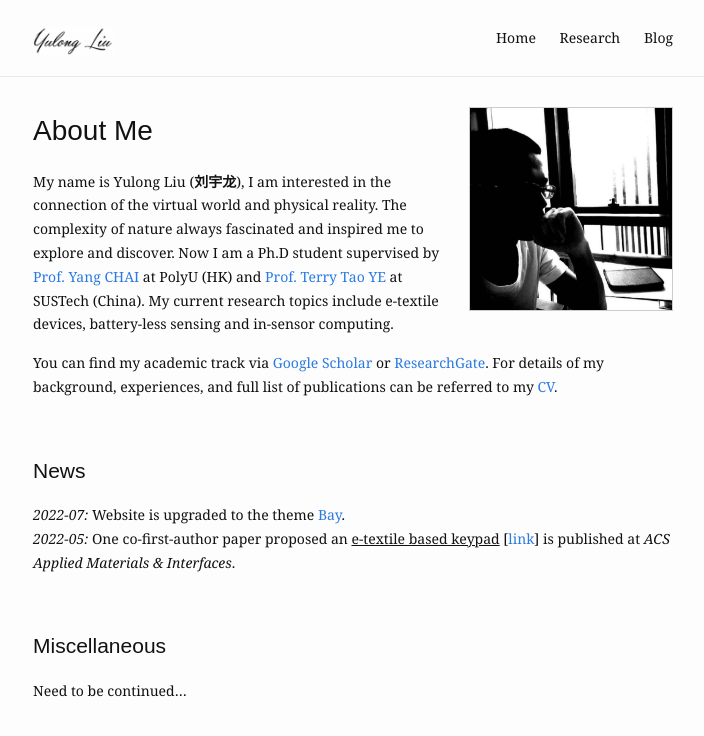
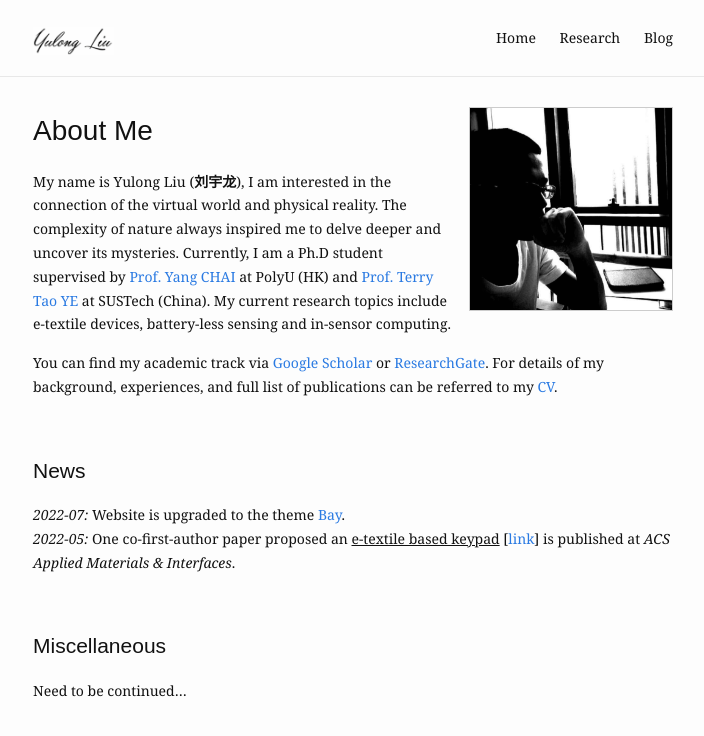
Before and after one commit to Yulong97/Yulong97.github.io, a Jekyll site: the page built from index.md, in a window 1280 px wide, cut to the strip 0-761 px from the top of the page. Shown: the top 736 px of the strip, without its empty margins (287-991 px from the left). Built offline with Jekyll 4.4.1, drawn with Linux system fonts in a browser that asks for light colours.

Commit message:
update information

```diff
--- a/index.md
+++ b/index.md
@@ -8,7 +8,7 @@ profile_picture:
 <h1>About Me</h1>
 
 <p>
-  My name is Yulong Liu (<b>刘宇龙</b>), I am interested in the connection of the virtual world and physical reality. The complexity of nature always fascinated and inspired me to explore and discover. Now I am a Ph.D student supervised by <a href="http://ap.polyu.edu.hk/ychai/">Prof. Yang CHAI</a> at PolyU (HK) and <a href="https://faculty.sustech.edu.cn/yet/en/">Prof. Terry Tao YE</a> at SUSTech (China). My current research topics include e-textile devices, battery-less sensing and in-sensor computing.
+  My name is Yulong Liu (<b>刘宇龙</b>), I am interested in the connection of the virtual world and physical reality. The complexity of nature always inspired me to delve deeper and uncover its mysteries. Currently, I am a Ph.D student supervised by <a href="http://ap.polyu.edu.hk/ychai/">Prof. Yang CHAI</a> at PolyU (HK) and <a href="https://faculty.sustech.edu.cn/yet/en/">Prof. Terry Tao YE</a> at SUSTech (China). My current research topics include e-textile devices, battery-less sensing and in-sensor computing.
 </p>
 
 <p>
```
Also changed, not shown: 1 other file.
